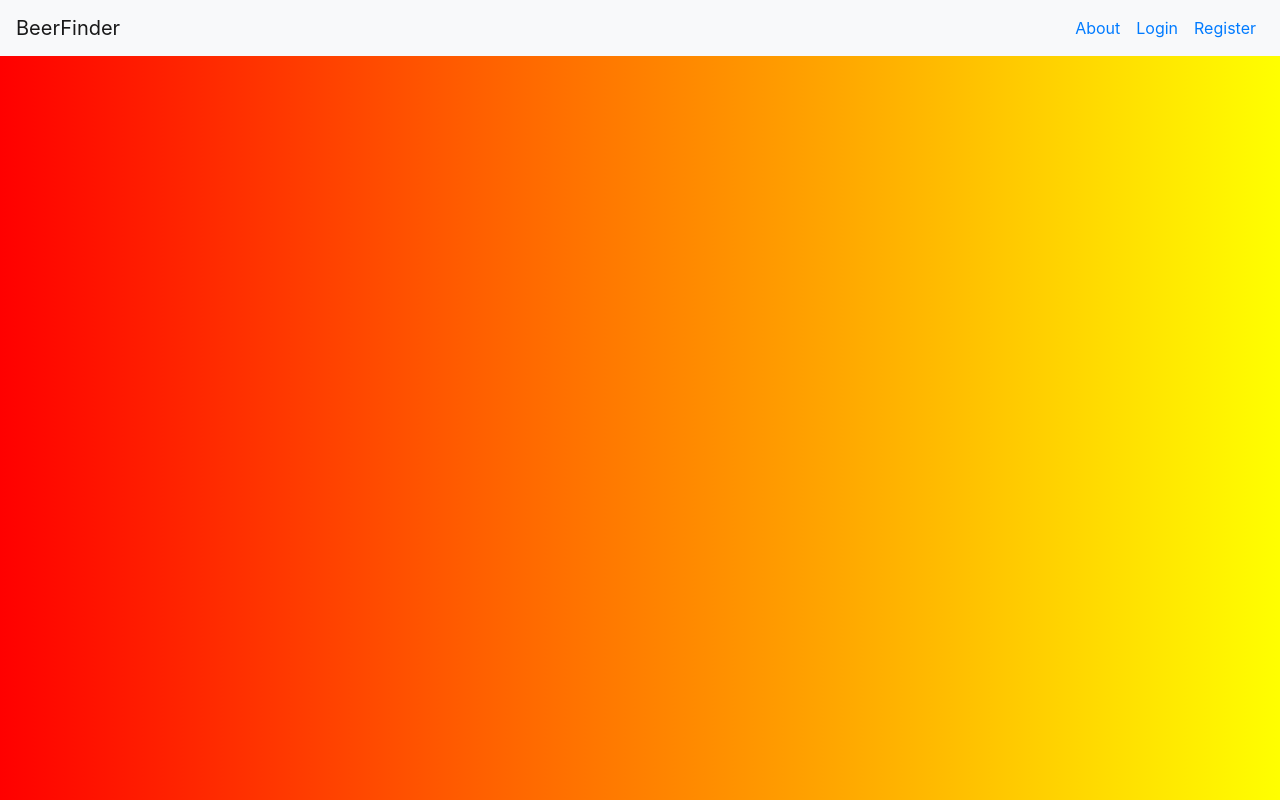
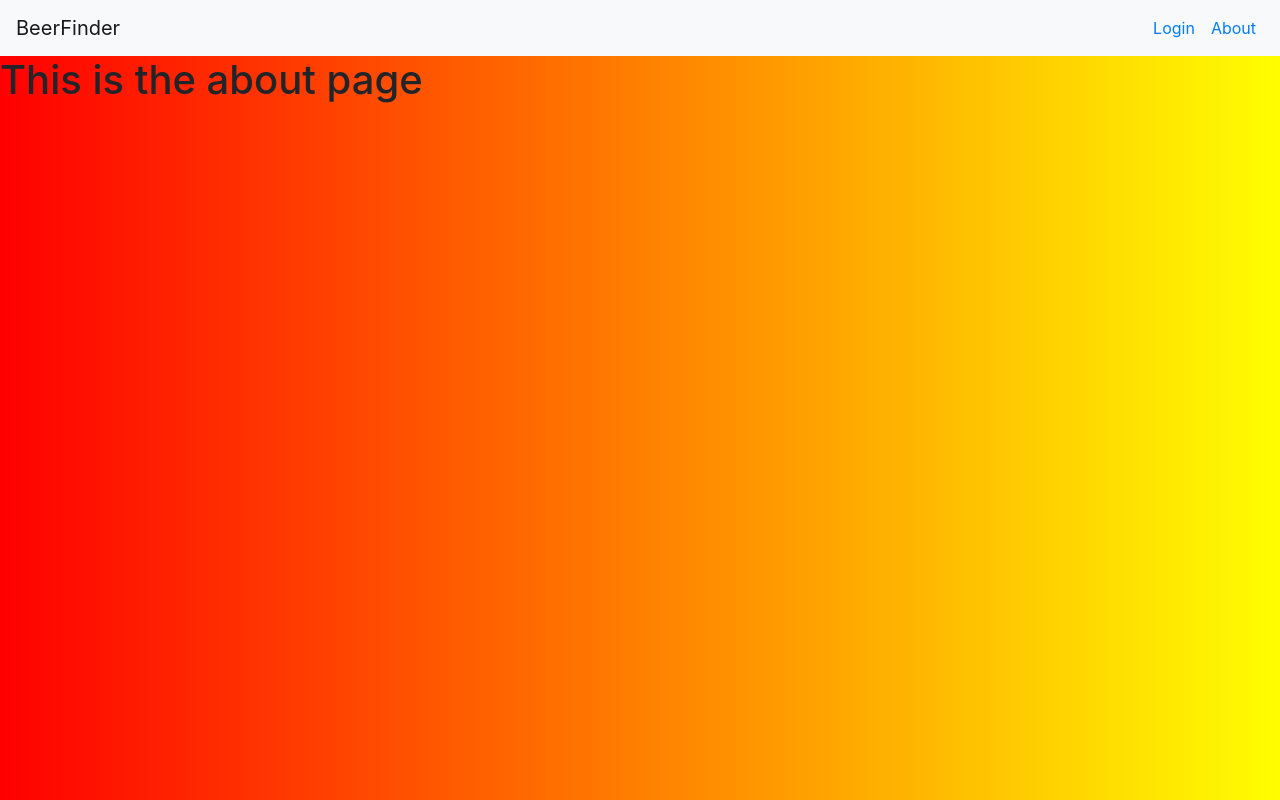
Before and after one commit to NickPerisich/beer426, a React (Create React App) app: page /about in a window 1280 px wide. Built offline with nearby package versions, Linux system fonts and the light colour scheme.

Commit message:
logout added

```diff
--- a/src/App.js
+++ b/src/App.js
@@ -26,14 +26,20 @@ function App() {
         <Navbar.Toggle aria-controls="basic-navbar-nav" />
         <Navbar.Collapse id="basic-navbar-nav">
           <Nav className="ml-auto">
+            { username.length > 0 ?
+            <>
+              <Nav.Link>
+                <Link to="/profile">Profile</Link>
+              </Nav.Link>
+              <Nav.Link>
+                <Link to="/" onClick={() => setUsername('')}>Logout</Link>
+              </Nav.Link>
+            </> :
+            <Nav.Link>
+              <Link to="/">Login</Link>
+            </Nav.Link> }
             <Nav.Link>
               <Link to="/about">About</Link>
-            </Nav.Link>
-            <Nav.Link>
-              <Link to="/home">Login</Link>
-            </Nav.Link>
-            <Nav.Link>
-              <Link to="/link">Register</Link>
             </Nav.Link>
           </Nav>
         </Navbar.Collapse>
@@ -43,8 +49,11 @@ function App() {
           <LandingJumbotron />
           <Landing logInUser={logInUser} />
         </Route>
+        <Route path="/profile">
+          <ProfilePage username={username}/>
+        </Route>
         <Route path="/about">
-          <ProfilePage username={username}/>
+          <h1>This is the about page</h1>
         </Route>
       </Switch>
     </Router>
--- a/src/Landing.js
+++ b/src/Landing.js
@@ -37,7 +37,7 @@ function Landing(props) {
         setLoginMessage("Incorrect username or password");
       } else {
         props.logInUser(login.username);
-        history.push("/about");
+        history.push("/profile");
       }
     });
   }
@@ -57,7 +57,7 @@ function Landing(props) {
       }
       else {
         props.logInUser(register.username);
-        history.push("/about");
+        history.push("/profile");
       }
     });
   }
```
